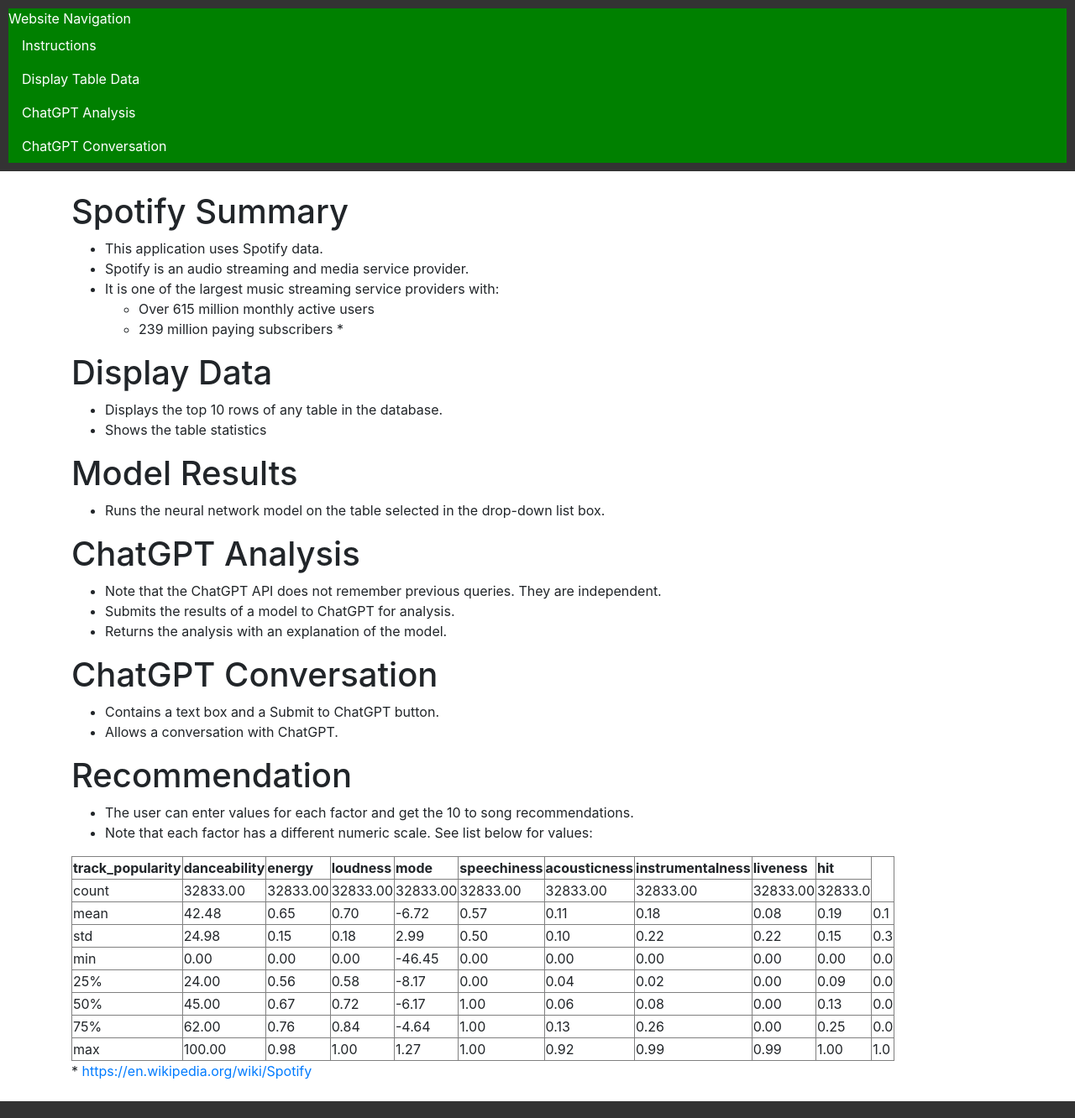
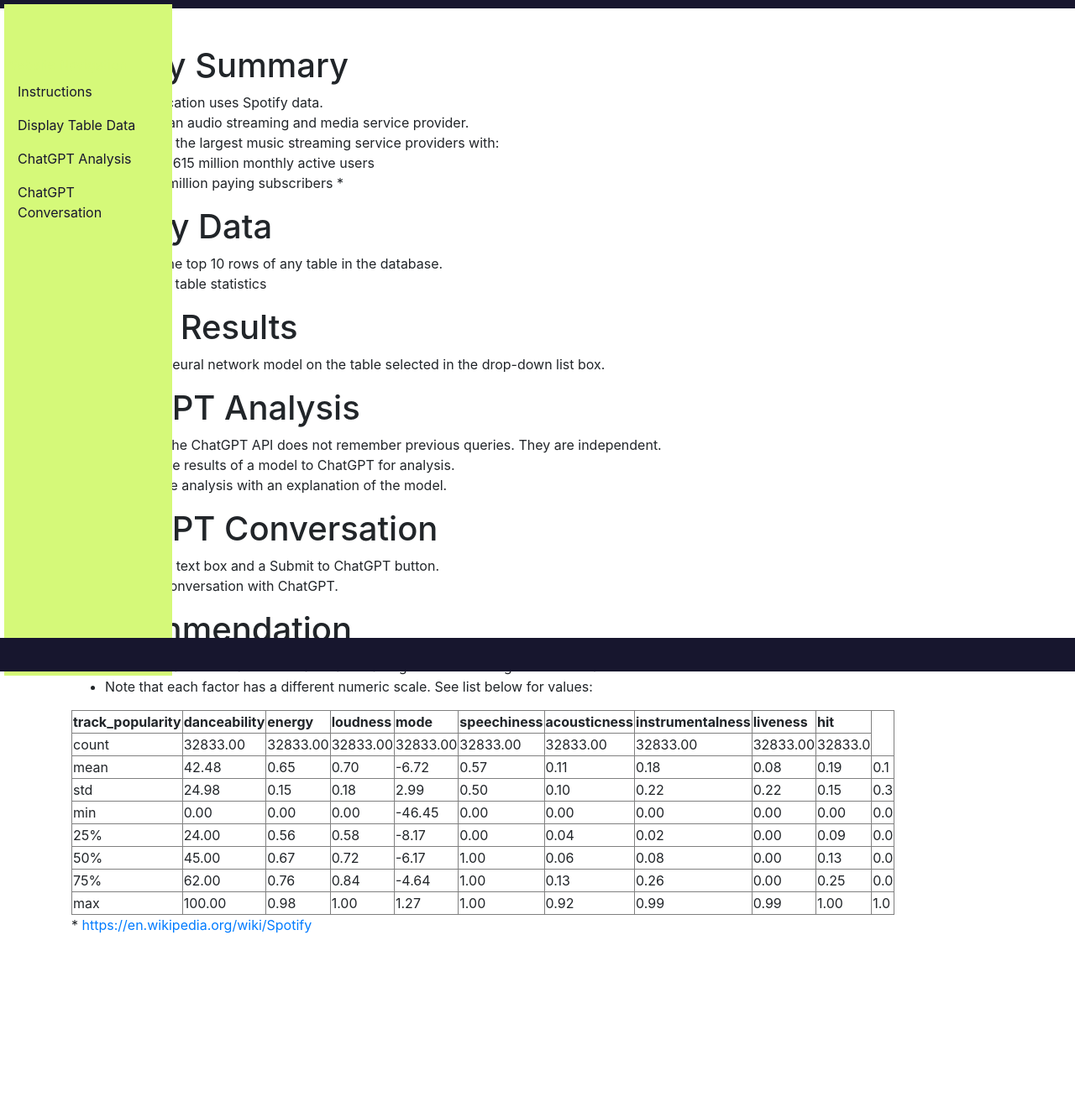
Before and after one commit to jerryevalentine/P4, a Flask app: page / in a window 1280 px wide. Shown: the whole page at 84% size. After the commit the page ends 1112 px from the top, so only its background shows below. Run offline with Flask 3, Linux system fonts and the light colour scheme; parts of the project's set-up code (start-up, migrations or seed data) failed here and were passed over; some libraries are stand-ins or nearby versions.

Commit message:
Add files via upload

```diff
--- a/static/styles.css
+++ b/static/styles.css
@@ -1,34 +1,84 @@
+
 body {
-    font-family: Arial, sans-serif;
-    background-color: #f0f0f0;
+    font-family: 'Verdana', sans-serif;
+    font-weight: bold;
+    background-color: #17162e; /* Charcoal gray */
+    color: #d5f979; /* Light green */
     margin: 0;
     padding: 0;
 }
+
 header {
-    background-color: #333;
-    color: #fff;
+    background-color: #17162e;
+    color: #d5f979;
+    padding: 5px;
+    margin-bottom: 10px;
+}
+
+.nav-pane {
+    position: fixed;
+    width: 200px;
+    height: 100%;
+    background-color: #d5f979;
+    padding-top: 50px;
+}
+
+.nav {
+    list-style-type: none;
+    padding: 0;
+}
+
+.nav-item {
+    margin: 10px 0;
+}
+
+.nav-link {
+    color: #17162e; /* Charcoal gray */
+    text-decoration: none;
     padding: 10px;
+    display: block;
 }
-main {
-    margin-top: 20px;
+
+.nav-link:hover {
+    background-color: #17162e;
+    color: #d5f979;
+}
+
+.container {
+    margin-left: 220px;
+    padding: 20px;
 }
 
 footer {
-    background-color: #333;
-    color: #fff;
-    padding: 10px;
     text-align: center;
-    margin-top: 20px;
+    padding: 20px;
+    background-color: #17162e;
+    color: #d5f979;
+    position: absolute;
+    width: 100%;
+    bottom: 0;
 }
 
-.nav-pane {
-    background-color: green;
+
+.title-large {
+    font-size: 2em;
+    font-weight: bold;
+    color: #d5f979;
+    text-align: left;
+    margin-bottom: 30px;
 }
 
-.nav-pane .nav-link {
-    color: white;
+.section-header {
+    font-size: 1.5em;
+    font-weight: bold;
+    color: #d5f979;
+    margin-top: 20px;
+    margin-bottom: 10px;
 }
 
-.nav-pane .nav-link:hover {
-    color: lightgray;
+.section-content {
+    font-size: 1em;
+    font-weight: normal;
+    color: #d5f979;
+    margin-bottom: 15px;
 }
```
